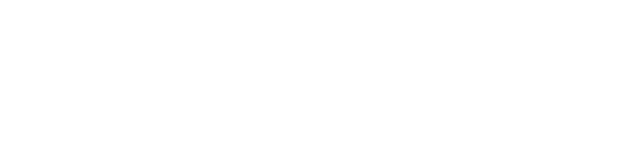
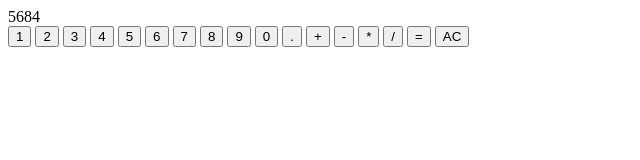
Before and after one commit to cobbland/calculator, a plain HTML site: page index.html in a window 1280 px wide. Shown: the whole page, without its empty margins (0-640 px from the left). Drawn offline with Linux system fonts and the light colour scheme.

Commit message:
Make basic html

```diff
--- a/index.html
+++ b/index.html
@@ -8,6 +8,28 @@
     <script src="script.js" defer></script>
 </head>
 <body>
+    <div id="calcBody">
+        <div id="calcDisplay">5684</div>
+        <div id="calcButtons">
+            <button id="1">1</button>
+            <button id="2">2</button>
+            <button id="3">3</button>
+            <button id="4">4</button>
+            <button id="5">5</button>
+            <button id="6">6</button>
+            <button id="7">7</button>
+            <button id="8">8</button>
+            <button id="9">9</button>
+            <button id="0">0</button>
+            <button id="period">.</button>
+            <button id="plus">+</button>
+            <button id="subtract">-</button>
+            <button id="multiply">*</button>
+            <button id="divide">/</button>
+            <button id="equals">=</button>
+            <button id="clear">AC</button>
+        </div>
+    </div>
 
 </body>
 </html>
```
